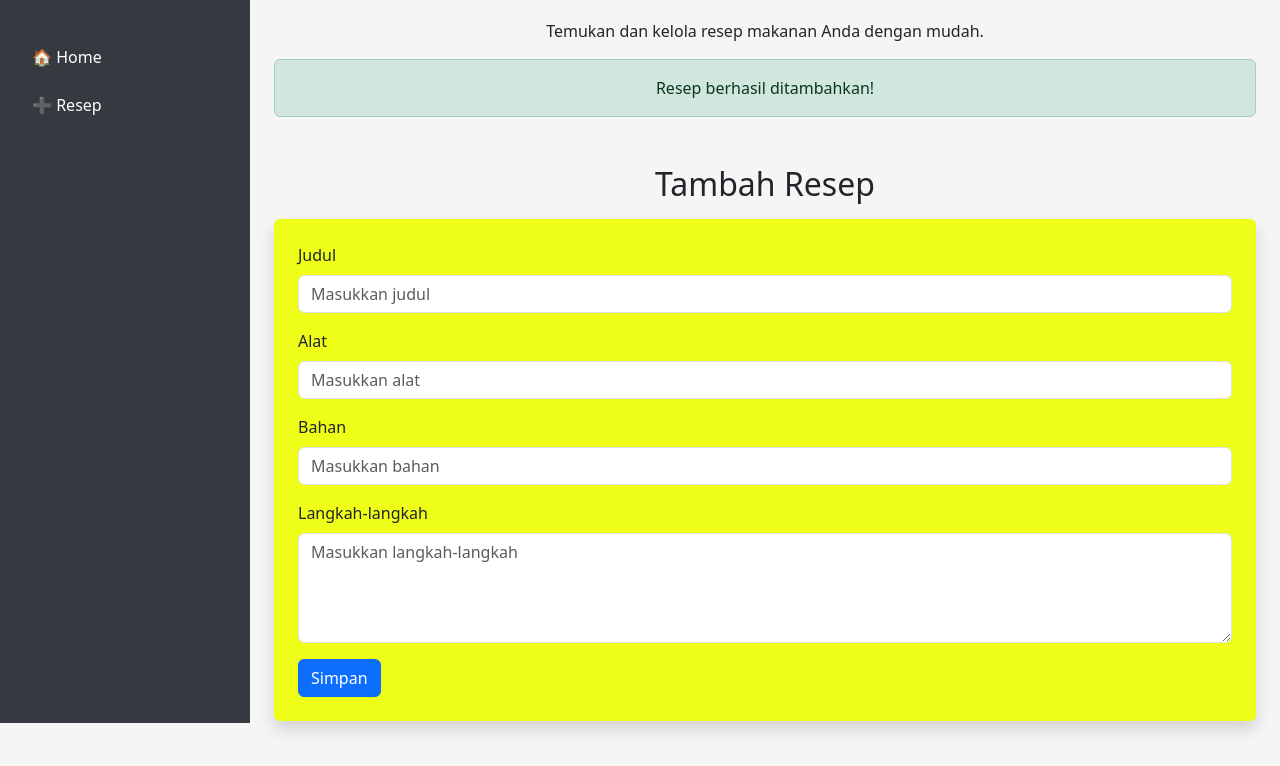
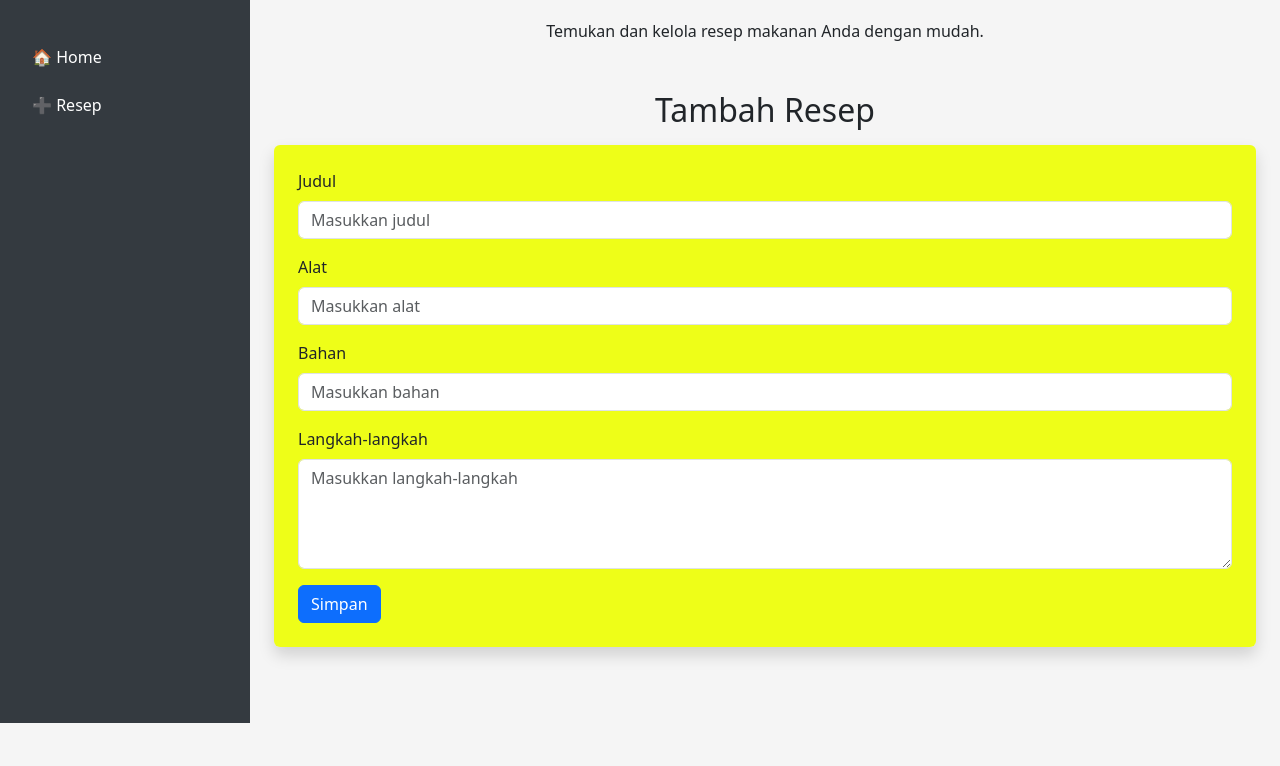
Before and after one commit to nandasp23805/resepenak-js, a plain HTML site: page index.html in a window 1280 px wide. Shown: the part 77-843 px from the top of the page. After the commit the page ends 820 px from the top, so only its background shows below. Drawn offline with nearby package versions, Linux system fonts and the light colour scheme; a script that the page names is missing.

Commit message:
Update index.html

```diff
--- a/index.html
+++ b/index.html
@@ -50,9 +50,9 @@
     <p class="text-center">Temukan dan kelola resep makanan Anda dengan mudah.</p>
 
     <!-- Pesan sukses -->
-    <div class="alert alert-success text-center" role="alert">
+    <!-- <div class="alert alert-success text-center" role="alert">
       Resep berhasil ditambahkan!
-    </div>
+    </div> -->
 
     <!-- Kartu resep -->
 
```
